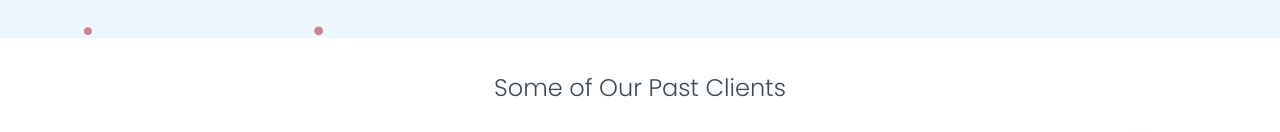
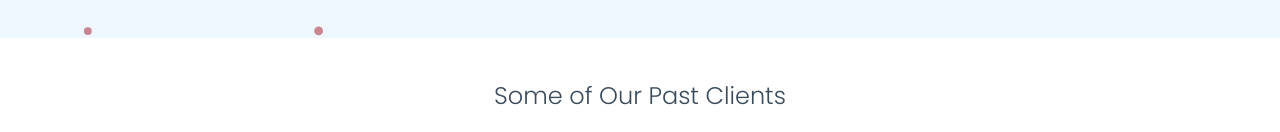
Before and after one commit to SirKaiwade/minty, a Next.js app: page / in a window 1280 px wide. Shown: the part 778-910 px from the top of the page. Built offline with nearby package versions, Linux system fonts and the light colour scheme.

Commit message:
Margin top marquee title

```diff
--- a/styles/Home.module.css
+++ b/styles/Home.module.css
@@ -24,8 +24,8 @@
 
 /* Marque / Banner */
 .marqueeTitle {
-	margin-top: 48px;
-	margin-bottom: 8px;
+	margin-top: 56px;
+	/* margin-bottom: 8px; */
 	font-weight: 300;
 }
 
```
